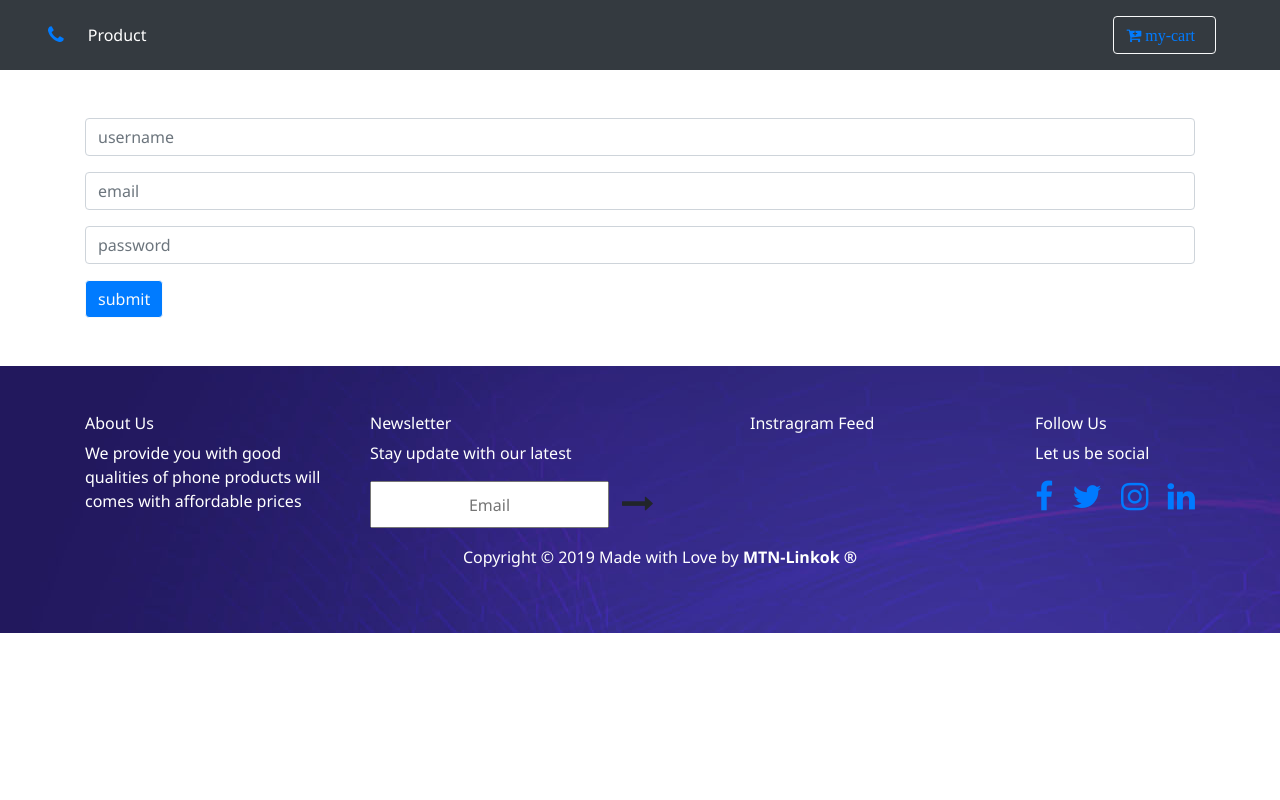
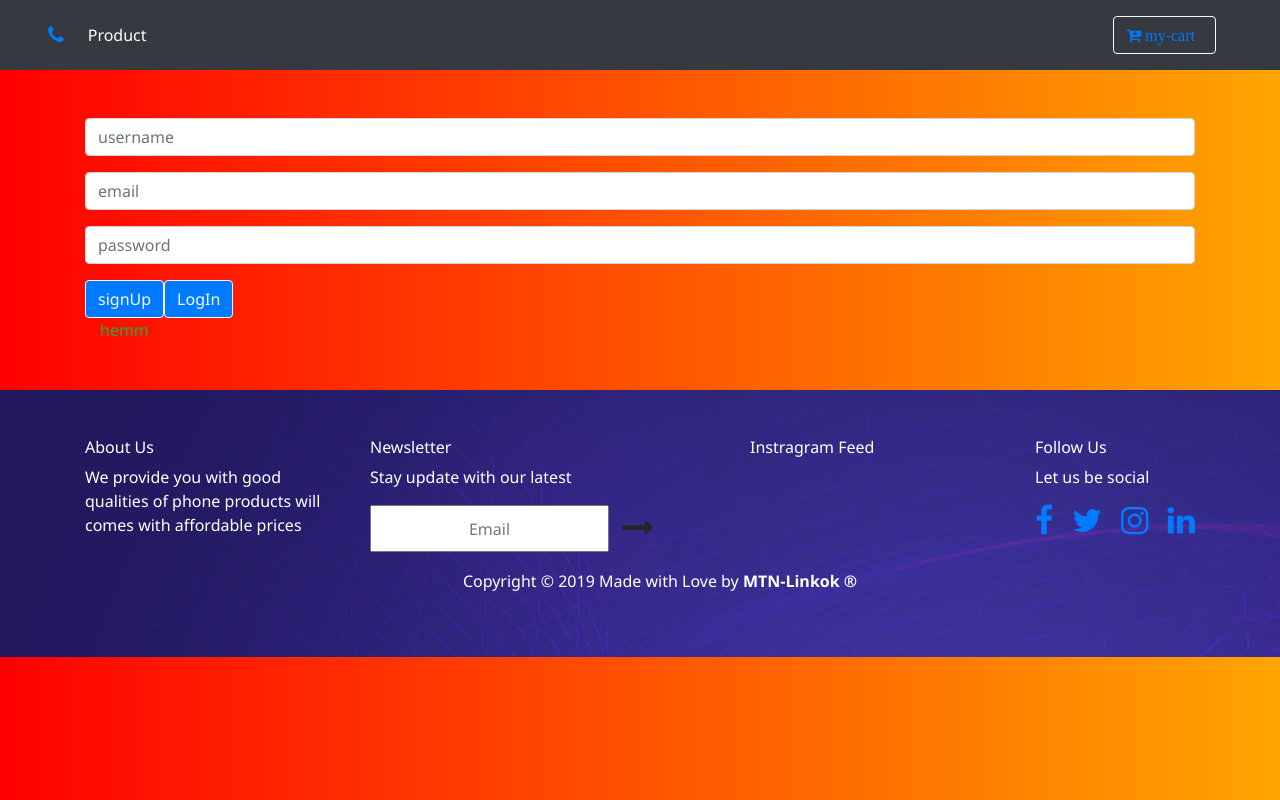
Before and after one commit to Michaelnarh/SalesApp, a React (Create React App) app: page /login in a window 1280 px wide. Built offline with nearby package versions, Linux system fonts and the light colour scheme.

Commit message:
added paypal button

```diff
--- a/package.json
+++ b/package.json
@@ -9,6 +9,7 @@
     "font-awesome": "^4.7.0",
     "fontawesome": "^5.6.3",
     "jquery": "^3.4.1",
+    "mtn-momo": "^1.0.5",
     "react": "^16.8.1",
     "react-dom": "^16.8.1",
     "react-paypal-express-checkout": "^1.0.5",
--- a/src/App.css
+++ b/src/App.css
@@ -23,11 +23,16 @@
 }
 
 body {
-  color: var(--mainDark);
+  /* color: var(--mainDark); */
   font-family: 'Segoe UI', Tahoma, Geneva, Verdana, sans-serif !important;
   /* background-color:var(--mainYellow) !important; */
   background-blend-mode: normal;
-  background-image: linear-gradient(to right, var(--mainYellow), var(--mainRed));
+  background-image: linear-gradient(to right, red, orange);
+}
+
+.fixed-bottom {
+  position: absolute;
+  bottom: auto;
 }
 
 .navme {
@@ -111,9 +116,9 @@ body {
 }
 
 .box:hover {
+  cursor: pointer;
   background-color: coral;
   border-radius: 3px;
-  cursor: hand;
 }
 
 .default {
--- a/src/App.js
+++ b/src/App.js
@@ -12,6 +12,23 @@ import "./App.css";
 import Footer from "./components/Footer";
 
 class App extends Component {
+  state = {
+    isLogin: false,
+  };
+  // componentDidMount() {
+  //   // Your web app's Firebase configuration
+  //   var firebaseConfig = {
+  //     apiKey: "AIzaSyCNZxUxSTahU7fz80mgT9Isk2DjNKbITSA",
+  //     authDomain: "orbital-ethos-239204.firebaseapp.com",
+  //     databaseURL: "https://orbital-ethos-239204.firebaseio.com",
+  //     projectId: "orbital-ethos-239204",
+  //     storageBucket: "orbital-ethos-239204.appspot.com",
+  //     messagingSenderId: "1025630727120",
+  //     appId: "1:1025630727120:web:4d7c50f61a1edb74",
+  //   };
+  //   // Initialize Firebase
+  //   firebase.initializeApp(firebaseConfig);
+  // }
   render() {
     return (
       <>
--- a/src/Welcome.js
+++ b/src/Welcome.js
@@ -28,29 +28,50 @@ export default class Welcome extends Component {
 
   submitForm = e => {
     const { email, password } = this.state;
-    e.preventDefault();
     firebase
       .auth()
       .createUserWithEmailAndPassword(email, password)
       .then(authUser => {
-        this.props.histroy.push("/");
+        this.setState({ isLogin: true, username: "", password: "", email: "" });
+        this.props.history.push("/login");
       })
-      .catch(() => {
-        console.log(" problem with credentials");
+      .catch(err => {
+        console.log(" problem with credentials" + err.toString());
       });
-    // firebase
-    //   .auth()
-    //   .createUserWithEmailAndPassword(email, password)
-    //   .catch(() => {
-    //     this.setState({ errorMsg: "Check your email or your password" });
-    //   });
+    e.preventDefault();
+  };
+  handleLogin = e => {
+    const { email, password } = this.state;
+
+    firebase
+      .auth()
+      .signInWithEmailAndPassword(email, password)
+      .then(authUser => {
+        this.setState({ isLogin: true, username: "", password: "", email: "" });
+        this.props.history.push("/login");
+      })
+      .catch(err => {
+        console.log(" problem with credentials" + err.toString());
+      });
+    e.preventDefault();
+  };
+  handleSignout = () => {
+    firebase
+      .auth()
+      .signOut()
+      .then(u => {
+        this.props.history.push("/");
+      })
+      .catch(err => {
+        console.log(err + "problem");
+      });
   };
   render() {
     const { username, password, email } = this.state;
     return (
       <>
         <div className="container mt-5">
-          <form onSubmit={this.submitForm}>
+          <form>
             <div className="form-group ">
               <input
                 type="text"
@@ -76,16 +97,30 @@ export default class Welcome extends Component {
                 type="text"
                 className="form-control"
                 placeholder="password"
-                secureEntry
                 onChange={e => this.handleTextChange(e)}
                 name="password"
                 value={password}
               />
             </div>
-            <button className="btn btn-primary btn-outline-light form-contrl" type="submit">
-              submit
+            <button onClick={this.submitForm} className="btn btn-primary btn-outline-light form-contrl" type="submit">
+              signUp
+            </button>
+            <button onClick={this.handleLogin} className="btn btn-primary btn-outline-light form-contrl" type="submit">
+              LogIn
             </button>
           </form>
+          <div className="container text-success">
+            {this.state.isLogin ? (
+              <>
+                {" "}
+                <h4>
+                  am login <button onClick={this.handleSignout}>signout</button>{" "}
+                </h4>
+              </>
+            ) : (
+              "hemm"
+            )}
+          </div>
         </div>
       </>
     );
--- a/src/components/CartFolder/CartItem.js
+++ b/src/components/CartFolder/CartItem.js
@@ -1,4 +1,5 @@
 import React, { Component } from "react";
+import Paypal from "./PaypalButton";
 export default class CartItem extends Component {
   render() {
     const { id, count, img, price, total, name } = this.props.cart;
--- a/src/components/CartFolder/CartTotals.js
+++ b/src/components/CartFolder/CartTotals.js
@@ -1,4 +1,5 @@
 import React from "react";
+import PaypalButton from "./PaypalButton";
 
 export default function CartTotals({ value }) {
   const { cartsubTotal, grandTotal, cartTax } = value;
@@ -18,9 +19,13 @@ export default function CartTotals({ value }) {
             <span className="mr-2">GrandTotal:</span>
             <strong>${grandTotal.toFixed(2)}</strong>
           </ul>
+          <div className="ml-2">
+            <PaypalButton cartTotal={89} history currency="GH" />
+          </div>
         </div>
       </div>
-      <div className="default">-</div>
+
+      {/* <div className="default">kdjjfdjfjlkadjslkjflkjlkajdlkfjlkajdlfjlkajdffljlkasjfdlkfljaf</div> */}
     </>
   );
 }
--- /dev/null
+++ b/src/components/CartFolder/PaypalButton.js
@@ -0,0 +1,57 @@
+import React from "react";
+import PaypalExpressBtn from "react-paypal-express-checkout";
+
+class PaypalButton extends React.Component {
+  render() {
+    const { history, cartTotals } = this.props;
+    console.log(cartTotals);
+
+    const onSuccess = payment => {
+      // Congratulation, it came here means everything's fine!
+      console.log("The payment was succeeded!", payment);
+      // You can bind the "payment" object's value to your state or props or whatever here, please see below for sample returned data
+    };
+
+    const onCancel = data => {
+      // User pressed "cancel" or close Paypal's popup!
+      console.log("The payment was cancelled!", data);
+      // You can bind the "data" object's value to your state or props or whatever here, please see below for sample returned data
+    };
+
+    const onError = err => {
+      // The main Paypal's script cannot be loaded or somethings block the loading of that script!
+      console.log("Error!", err);
+      // Because the Paypal's main script is loaded asynchronously from "https://www.paypalobjects.com/api/checkout.js"
+      // => sometimes it may take about 0.5 second for everything to get set, or for the button to appear
+    };
+
+    let env = "sandbox"; // you can set here to 'production' for production
+    let currency = "USD"; // or you can set this value from your props or state
+    let total = 9; // same as above, this is the total amount (based on currency) to be paid by using Paypal express checkout
+    // Document on Paypal's currency code: https://developer.paypal.com/docs/classic/api/currency_codes/
+
+    const client = {
+      sandbox: "YOUR-SANDBOX-APP-ID",
+      production: "YOUR-PRODUCTION-APP-ID",
+    };
+    // In order to get production's app-ID, you will have to send your app to Paypal for approval first
+    // For sandbox app-ID (after logging into your developer account, please locate the "REST API apps" section, click "Create App"):
+    //   => https://developer.paypal.com/docs/classic/lifecycle/sb_credentials/
+    // For production app-ID:
+    //   => https://developer.paypal.com/docs/classic/lifecycle/goingLive/
+
+    // NB. You can also have many Paypal express checkout buttons on page, just pass in the correct amount and they will work!
+    return (
+      <PaypalExpressBtn
+        env={env}
+        client={client}
+        currency={currency}
+        total={total}
+        onError={onError}
+        onSuccess={onSuccess}
+        onCancel={onCancel}
+      />
+    );
+  }
+}
+export default PaypalButton;
--- a/src/components/Footer.js
+++ b/src/components/Footer.js
@@ -4,7 +4,7 @@ import { Link } from "../../node_modules/react-router-dom";
 const Footer = () => {
   return (
     <>
-      <footer className="footer-area mt-5 bg-dark p-5 ">
+      <footer className="footer-area mt-5 bg-dark p-5 fixed-buttom">
         <div className="container text-white">
           <div className="row">
             <div className="col-lg-3  col-md-6 col-sm-6">
```
Also changed, not shown: src/components/Navbar.js (+20 -21 lines), 1 other file (tests, documents, lock files or other folders).
